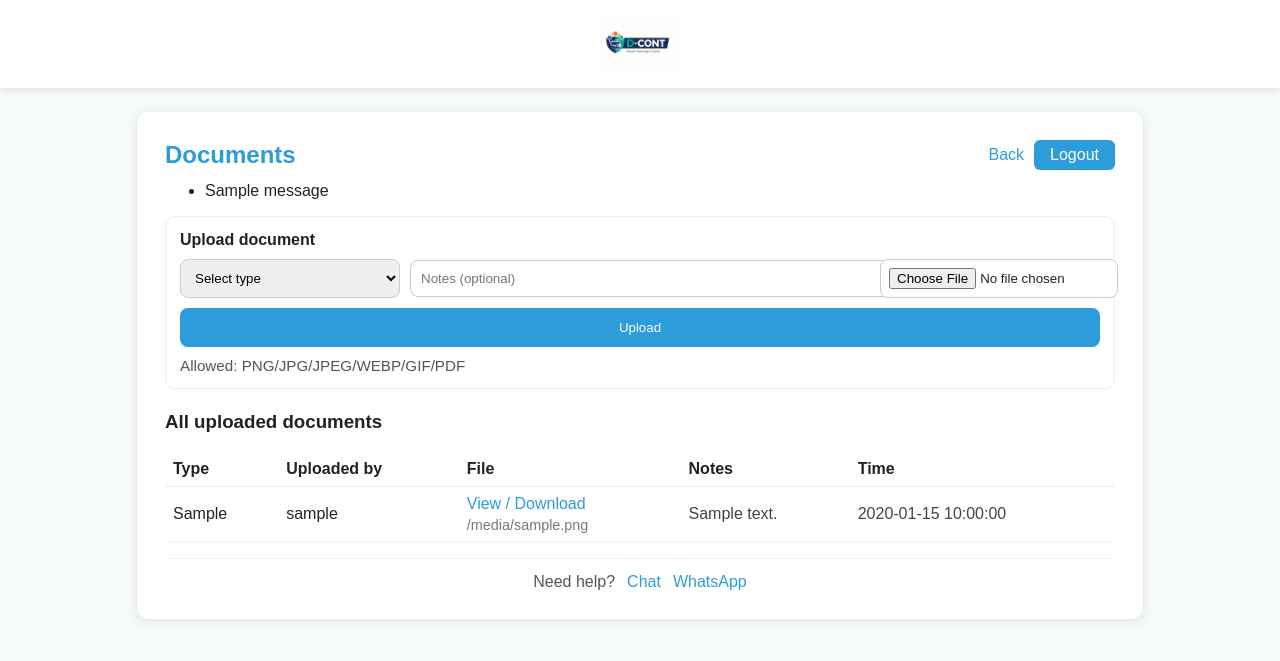
After one commit to cyanmerc-hue/D-cont, a Flask app: template templates/documents.html in a window 1280 px wide. The commit adds this page. Shown: the top 661 px of the page. Run offline with Flask 3, Linux system fonts and the light colour scheme; the template is opened without the code that fills it: most values are stand-ins (such as "Sample title", 1, 10 or a date in 2020); one stand-in notice (Sample message) is shown.

Commit message:
Add shared documents upload/view page

```diff
--- a/app.py
+++ b/app.py
@@ -31,6 +31,7 @@ ADMIN_MOBILE = os.environ.get('DCONT_ADMIN_MOBILE', '9999999999')
 WHATSAPP_SUPPORT_NUMBER = '917506680031'  # +91 7506680031
 
 ALLOWED_IMAGE_EXTENSIONS = {"png", "jpg", "jpeg", "webp", "gif"}
+ALLOWED_DOCUMENT_EXTENSIONS = {"png", "jpg", "jpeg", "webp", "gif", "pdf"}
 
 BOT_QUICK_REPLIES = [
     "What is D-CONT?",
@@ -392,6 +393,27 @@ def save_profile_photo(file, username):
 
     # Store relative path from /static so it can be served by Flask's static handler
     return f"uploads/{filename}"
+
+
+def save_document_file(file, uploader_username: str) -> tuple[str | None, str | None]:
+    if not file or not file.filename:
+        return None, None
+
+    original = secure_filename(file.filename)
+    if '.' not in original:
+        return None, None
+
+    ext = original.rsplit('.', 1)[-1].lower()
+    if ext not in ALLOWED_DOCUMENT_EXTENSIONS:
+        return None, None
+
+    docs_dir = os.path.join(app.config['UPLOAD_FOLDER'], 'docs')
+    os.makedirs(docs_dir, exist_ok=True)
+    filename = f"{secure_filename(uploader_username)}_{uuid.uuid4().hex}.{ext}"
+    filepath = os.path.join(docs_dir, filename)
+    file.save(filepath)
+    # Stored under /static/uploads/docs/<filename>
+    return f"uploads/docs/{filename}", original
 @app.route('/profile', methods=['GET', 'POST'])
 @login_required
 def profile():
@@ -436,6 +458,17 @@ def init_db():
     )''')
     c.execute('''CREATE TABLE IF NOT EXISTS groups (id INTEGER PRIMARY KEY, name TEXT, description TEXT, monthly_amount INTEGER)''')
     c.execute('''CREATE TABLE IF NOT EXISTS group_members (id INTEGER PRIMARY KEY, group_id INTEGER, username TEXT, status TEXT)''')
+    c.execute(
+        '''CREATE TABLE IF NOT EXISTS documents (
+            id INTEGER PRIMARY KEY,
+            uploader_username TEXT,
+            doc_type TEXT,
+            stored_path TEXT,
+            original_filename TEXT,
+            notes TEXT,
+            created_at TEXT
+        )'''
+    )
 
     # Ensure groups table has monthly_amount column (auto-migration)
     c.execute("PRAGMA table_info(groups)")
@@ -868,6 +901,61 @@ def chat():
         intent_link_label=intent_link_label,
     )
 
+
+@app.route('/documents', methods=['GET', 'POST'])
+@login_required
+def documents():
+    if request.method == 'POST':
+        doc_type = (request.form.get('doc_type') or '').strip().lower()
+        notes = (request.form.get('notes') or '').strip()
+        file = request.files.get('document')
+
+        allowed_types = {'pan', 'aadhaar', 'passport', 'payment_screenshot', 'other'}
+        if doc_type not in allowed_types:
+            flash('Please select a valid document type.')
+            return redirect(url_for('documents'))
+
+        stored_path, original_filename = save_document_file(file, session.get('username', 'user'))
+        if not stored_path:
+            flash('Please upload a valid file (png/jpg/jpeg/webp/gif/pdf).')
+            return redirect(url_for('documents'))
+
+        conn = get_db()
+        c = conn.cursor()
+        c.execute(
+            'INSERT INTO documents (uploader_username, doc_type, stored_path, original_filename, notes, created_at) VALUES (?, ?, ?, ?, ?, datetime("now"))',
+            (session.get('username'), doc_type, stored_path, original_filename or '', notes),
+        )
+        conn.commit()
+        conn.close()
+        flash('Document uploaded.')
+        return redirect(url_for('documents'))
+
+    conn = get_db()
+    c = conn.cursor()
+    try:
+        c.execute(
+            'SELECT id, uploader_username, doc_type, stored_path, original_filename, notes, created_at FROM documents ORDER BY id DESC'
+        )
+        rows = c.fetchall()
+    except sqlite3.OperationalError:
+        rows = []
+    conn.close()
+
+    docs = [
+        {
+            'id': r[0],
+            'uploader_username': r[1] or '',
+            'doc_type': r[2] or '',
+            'stored_path': r[3] or '',
+            'original_filename': r[4] or '',
+            'notes': r[5] or '',
+            'created_at': r[6] or '',
+        }
+        for r in rows
+    ]
+    return render_template('documents.html', docs=docs)
+
 @app.route('/join_group', methods=['POST'])
 @login_required
 def join_group():
--- a/templates/admin.html
+++ b/templates/admin.html
@@ -13,6 +13,7 @@
             <h2 style="margin:0; color:#2D9CDB;">Admin Panel</h2>
             <div style="display:flex; gap: 8px;">
                 <a href="/dashboard" style="color:#2D9CDB; background:#eaf6fb; padding:6px 16px; border-radius:6px; text-decoration:none; border:1px solid #2D9CDB;">Dashboard</a>
+                <a href="/documents" style="color:#2D9CDB; background:#eaf6fb; padding:6px 16px; border-radius:6px; text-decoration:none; border:1px solid #2D9CDB;">Documents</a>
                 <a href="/logout" style="color:#fff; background:#2D9CDB; padding:6px 16px; border-radius:6px; text-decoration:none;">Logout</a>
             </div>
         </div>
--- a/templates/customer_home.html
+++ b/templates/customer_home.html
@@ -13,6 +13,7 @@
             <h2 style="color:#2D9CDB; margin:0;">Hi, {{ user.full_name or user.username }}!</h2>
             <div style="display:flex; gap:8px;">
                 <a href="/chat" style="color:#2D9CDB; background:#eaf6fb; padding:6px 14px; border-radius:6px; text-decoration:none; border:1px solid #2D9CDB;">Chat with D-CONT Bot</a>
+                <a href="/documents" style="color:#2D9CDB; background:#eaf6fb; padding:6px 14px; border-radius:6px; text-decoration:none; border:1px solid #2D9CDB;">Documents</a>
                 <a href="/profile" style="color:#2D9CDB; background:#eaf6fb; padding:6px 14px; border-radius:6px; text-decoration:none; border:1px solid #2D9CDB;">Profile</a>
                 <a href="/logout" style="color:#fff; background:#2D9CDB; padding:6px 14px; border-radius:6px; text-decoration:none;">Logout</a>
             </div>
--- a/templates/dashboard.html
+++ b/templates/dashboard.html
@@ -13,6 +13,7 @@
             {% if is_admin %}
                 <a href="/admin" style="color:#2D9CDB; background:#eaf6fb; padding:6px 16px; border-radius:6px; text-decoration:none; border:1px solid #2D9CDB;">Admin</a>
             {% endif %}
+            <a href="/documents" style="color:#2D9CDB; background:#eaf6fb; padding:6px 16px; border-radius:6px; text-decoration:none; border:1px solid #2D9CDB;">Documents</a>
             <a href="/profile" style="color:#2D9CDB; background:#eaf6fb; padding:6px 16px; border-radius:6px; text-decoration:none; border:1px solid #2D9CDB;">Profile</a>
             <a href="/logout" style="color:#fff; background:#2D9CDB; padding:6px 16px; border-radius:6px; text-decoration:none;">Logout</a>
         </div>
--- /dev/null
+++ b/templates/documents.html
@@ -0,0 +1,88 @@
+<!DOCTYPE html>
+<html>
+<head>
+    <title>Documents - D-cont</title>
+</head>
+<body style="font-family: Arial, Helvetica, sans-serif; background: #f7fbfc; margin: 0; padding: 0;">
+    <div style="background: #fff; box-shadow: 0 2px 8px #e0e0e0; padding: 16px 0 8px 0; text-align: center;">
+        <img src="/static/logo.png" onerror="this.onerror=null;this.src='/static/logo.svg';" alt="D-cont Logo" style="height:60px; margin-bottom: 0;"/>
+    </div>
+
+    <div style="max-width: 950px; margin: 24px auto 48px auto; background: #fff; border-radius: 12px; box-shadow: 0 2px 12px #e0e0e0; padding: 28px; color: #222;">
+        <div style="display:flex; justify-content: space-between; align-items:center; gap: 12px;">
+            <h2 style="margin:0; color:#2D9CDB;">Documents</h2>
+            <div style="display:flex; gap: 10px; align-items:center;">
+                <a href="{% if session.get('role') == 'admin' %}/dashboard{% else %}/home{% endif %}" style="color:#2D9CDB; text-decoration:none;">Back</a>
+                <a href="/logout" style="color:#fff; background:#2D9CDB; padding:6px 16px; border-radius:6px; text-decoration:none;">Logout</a>
+            </div>
+        </div>
+
+        {% with messages = get_flashed_messages() %}
+          {% if messages %}
+            <ul style="margin-top:12px; color:#222;">
+            {% for message in messages %}
+              <li>{{ message }}</li>
+            {% endfor %}
+            </ul>
+          {% endif %}
+        {% endwith %}
+
+        <div style="margin-top:14px; background:#fff; border:1px solid #e8eef0; border-radius:10px; padding:14px;">
+            <div style="font-weight:bold; color:#222; margin-bottom:10px;">Upload document</div>
+            <form method="post" enctype="multipart/form-data" style="display:grid; grid-template-columns: 220px 1fr 220px; gap:10px; align-items:center; margin:0;">
+                <select name="doc_type" required style="width:100%; padding:10px; border-radius:8px; border:1px solid #ccc;">
+                    <option value="">Select type</option>
+                    <option value="pan">PAN Card</option>
+                    <option value="aadhaar">Aadhaar Card</option>
+                    <option value="passport">Passport</option>
+                    <option value="payment_screenshot">Payment Screenshot</option>
+                    <option value="other">Other</option>
+                </select>
+                <input type="text" name="notes" placeholder="Notes (optional)" style="width:100%; padding:10px; border-radius:8px; border:1px solid #ccc;">
+                <input type="file" name="document" required accept="image/*,application/pdf" style="width:100%; padding:8px; border-radius:8px; border:1px solid #ccc; background:#fff;">
+                <button type="submit" style="grid-column: 1 / -1; background:#2D9CDB; color:#fff; border:none; padding:12px 16px; border-radius:8px; cursor:pointer;">Upload</button>
+            </form>
+            <div style="margin-top:10px; color:#555; font-size:0.95em;">Allowed: PNG/JPG/JPEG/WEBP/GIF/PDF</div>
+        </div>
+
+        <h3 style="margin-top:22px;">All uploaded documents</h3>
+        {% if docs and docs|length > 0 %}
+            <table style="width:100%; border-collapse: collapse;">
+                <thead>
+                    <tr>
+                        <th style="text-align:left; padding:8px; border-bottom:1px solid #eee;">Type</th>
+                        <th style="text-align:left; padding:8px; border-bottom:1px solid #eee;">Uploaded by</th>
+                        <th style="text-align:left; padding:8px; border-bottom:1px solid #eee;">File</th>
+                        <th style="text-align:left; padding:8px; border-bottom:1px solid #eee;">Notes</th>
+                        <th style="text-align:left; padding:8px; border-bottom:1px solid #eee;">Time</th>
+                    </tr>
+                </thead>
+                <tbody>
+                {% for d in docs %}
+                    <tr>
+                        <td style="padding:8px; border-bottom:1px solid #f2f2f2;">{{ d.doc_type }}</td>
+                        <td style="padding:8px; border-bottom:1px solid #f2f2f2;">{{ d.uploader_username }}</td>
+                        <td style="padding:8px; border-bottom:1px solid #f2f2f2;">
+                            <a href="/static/{{ d.stored_path }}" target="_blank" rel="noopener" style="color:#2D9CDB; text-decoration:none;">View / Download</a>
+                            {% if d.original_filename %}
+                                <div style="color:#777; font-size:0.9em; margin-top:4px;">{{ d.original_filename }}</div>
+                            {% endif %}
+                        </td>
+                        <td style="padding:8px; border-bottom:1px solid #f2f2f2; color:#444;">{{ d.notes }}</td>
+                        <td style="padding:8px; border-bottom:1px solid #f2f2f2; color:#444;">{{ d.created_at }}</td>
+                    </tr>
+                {% endfor %}
+                </tbody>
+            </table>
+        {% else %}
+            <p style="color:#555;">No documents uploaded yet.</p>
+        {% endif %}
+
+        <div style="margin-top:16px; padding-top:14px; border-top:1px solid #eef3f5; display:flex; justify-content:center; gap:12px;">
+            <span style="color:#555;">Need help?</span>
+            <a href="/chat" style="color:#2D9CDB; text-decoration:none;">Chat</a>
+            <a href="{{ support_whatsapp_url }}" target="_blank" rel="noopener" style="color:#2D9CDB; text-decoration:none;">WhatsApp</a>
+        </div>
+    </div>
+</body>
+</html>
```
